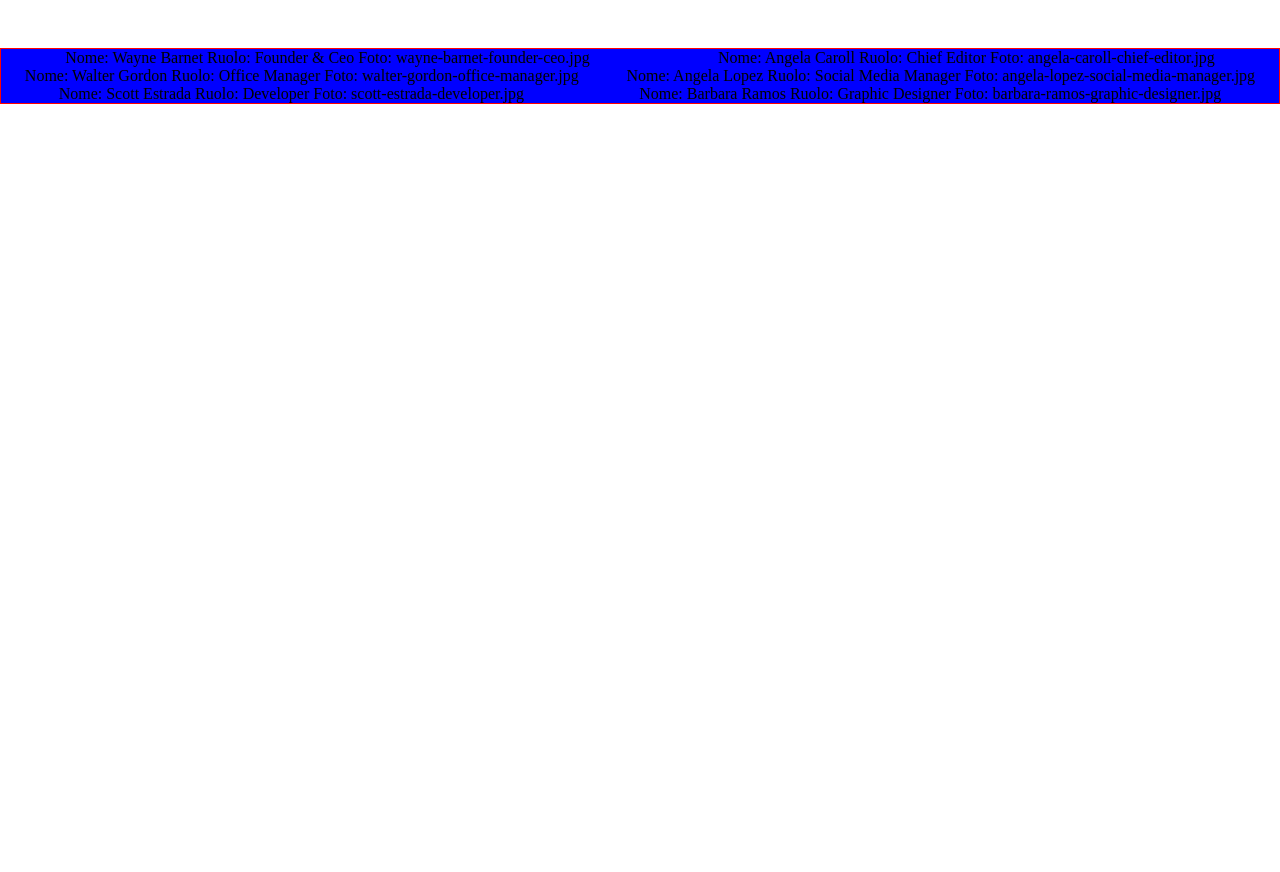
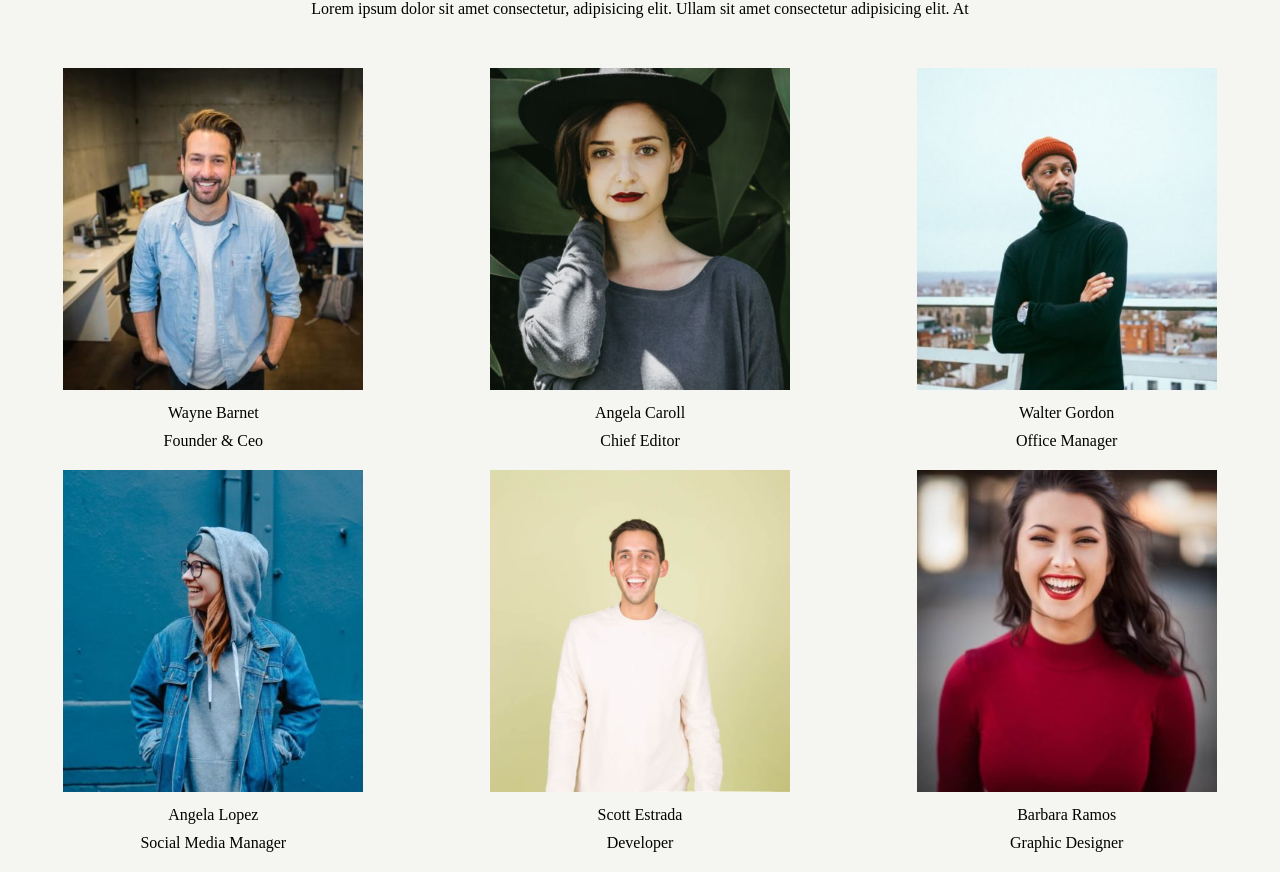
Before and after one commit to SimoneMenichetti/js-our-team, a plain HTML site: page BONUS/index.html in a window 1280 px wide. Shown: the part 57-929 px from the top of the page. Before the commit the page ends 800 px from the top, so only its background shows below. Drawn offline with Linux system fonts and the light colour scheme.

Commit message:
feat:(add rules for cards and container cards css/ feat: js add mileston Bonus trasform string img in effective img whit src and create const creation to iterate the element information through the array, crate elements to insert value objets and insert dinamic card in doom

```diff
--- a/BONUS/css/style.css
+++ b/BONUS/css/style.css
@@ -3,10 +3,19 @@
     margin: 0;
     padding: 0;
 }
+body{
+    background-color: #F5F5F1;
+}
+
+/* regole header */
 
 .title{
     text-align: center;
     margin-bottom: 50px;
+}
+
+ .subparagraph{
+    margin-top: 20px;
 }
 /* regole container generale  */
 
@@ -14,7 +23,28 @@
     display: flex;
     flex-wrap: wrap;
     justify-content: space-around;
-    /* debug */
+
+    /* debug
     background-color: blue;
-    border: solid red 1px;
+    border: solid red 1px; */
+
 }
+
+/* regole card */
+.card {
+    flex: 1 0 calc(30%);
+    text-align: center;
+    margin-bottom: 10px;
+
+
+}
+.card div {
+    margin: 10px 0;
+
+
+}
+.card img {
+    max-width: 300px;
+
+
+}
--- a/BONUS/index.html
+++ b/BONUS/index.html
@@ -8,11 +8,12 @@
 </head>
 <body>
     <header>
+        <!-- titolo  -->
         <div class="title">
             <h1>Our Team</h1>
-            <span>
+            <p class="subparagraph">
                 Lorem ipsum dolor sit amet consectetur, adipisicing elit. Ullam sit amet consectetur adipisicing elit. At
-            </span>
+            </p>
         </div>
     </header>
     <!-- container generale cards membri team -->
--- a/BONUS/mainjavascript/mainjavascript.js
+++ b/BONUS/mainjavascript/mainjavascript.js
@@ -9,71 +9,70 @@
         {
             nome: "Wayne Barnet",
             ruolo: "Founder & Ceo",
-            foto: "wayne-barnet-founder-ceo.jpg"
+            foto: "./img/wayne-barnett-founder-ceo.jpg"
         },
 
         {
             nome: "Angela Caroll",
             ruolo: "Chief Editor",
-            foto: "angela-caroll-chief-editor.jpg"
+            foto: "./img/angela-caroll-chief-editor.jpg"
         },
 
         {
             nome: "Walter Gordon",
             ruolo: "Office Manager",
-            foto: "walter-gordon-office-manager.jpg"
+            foto: "./img/walter-gordon-office-manager.jpg"
         },
 
         {
             nome: "Angela Lopez",
             ruolo: "Social Media Manager",
-            foto: "angela-lopez-social-media-manager.jpg"
+            foto: "./img/angela-lopez-social-media-manager.jpg"
         },
 
         {
             nome: "Scott Estrada",
             ruolo: "Developer",
-            foto: "scott-estrada-developer.jpg"
+            foto: "./img/scott-estrada-developer.jpg"
         },
 
         {
             nome: "Barbara Ramos",
             ruolo: "Graphic Designer",
-            foto: "barbara-ramos-graphic-designer.jpg"
+            foto: "./img/barbara-ramos-graphic-designer.jpg"
         },
     ];
         // verifica oggetti inseriti nell'array
             console.log(membriTeam);
 
-                        //         MILESTONE 1:
 
-    // Stampare su console, per ogni membro del team, le informazioni di nome, ruolo e la stringa della foto
-
-
-    // utilizziamo un ciclo for per iterare nell'array creato in precedenza per i membri e stampare le informazioni di ogni membro del team
-
-    // [* miles 2 p1]
         const teamContainer = document.getElementById('team-container');
 
         for(let i = 0 ; i< membriTeam.length;i++) {
-            // verifichiamo in console le informazioni per ogni membro
-            // console.log(`nome: ${membriTeam[i].nome}`);
-            // console.log(`ruolo: ${membriTeam[i].ruolo}`);
-            // console.log(`foto: ${membriTeam[i].foto}`);
+            // [*BONUS p2]
+            const membro = membriTeam[i];
 
-            // [* miles 2 p2]
-                const elementoMembro= document.createElement('div');
-                elementoMembro.innerHTML = `
-                <span>Nome: ${membriTeam[i].nome}</span>
-                <span>Ruolo: ${membriTeam[i].ruolo}</span>
-                <span>Foto: ${membriTeam[i].foto}</span>`;
+            // [*BONUS p3]
 
-                // [* miles 2 p3]
-                teamContainer.append(elementoMembro);
+            const cardMembro = document.createElement("div");
+
+            cardMembro.classList.add('card');
+
+            cardMembro.innerHTML =
+            // Trasformare la stringa dell immagine in un immagine effettiva
+            `
+            <img src="${membro.foto}" alt="Foto di ${membro.nome}">
+            <div></strong> ${membro.nome}</div>
+            <div>${membro.ruolo}</div>`;
+
+                // [*BONUS p4]
+                teamContainer.append(cardMembro);
         }
 
 
 
                     //         MILESTONE BONUS:
-
-        // Trasformare la stringa dell immagine in un immagine effettiva
+                     // Trasformare la stringa dell immagine in un immagine effettiva
+        // creazione const per iterare nell array le informazioni dell elemento [*BONUS p2]
+        // creazione dell elemento card ed inseriamo le proprieta le oggetto al suo interno [*BONUS p3]
+        // appendiamo le card create dinamicamente [*BONUS p4]
```
